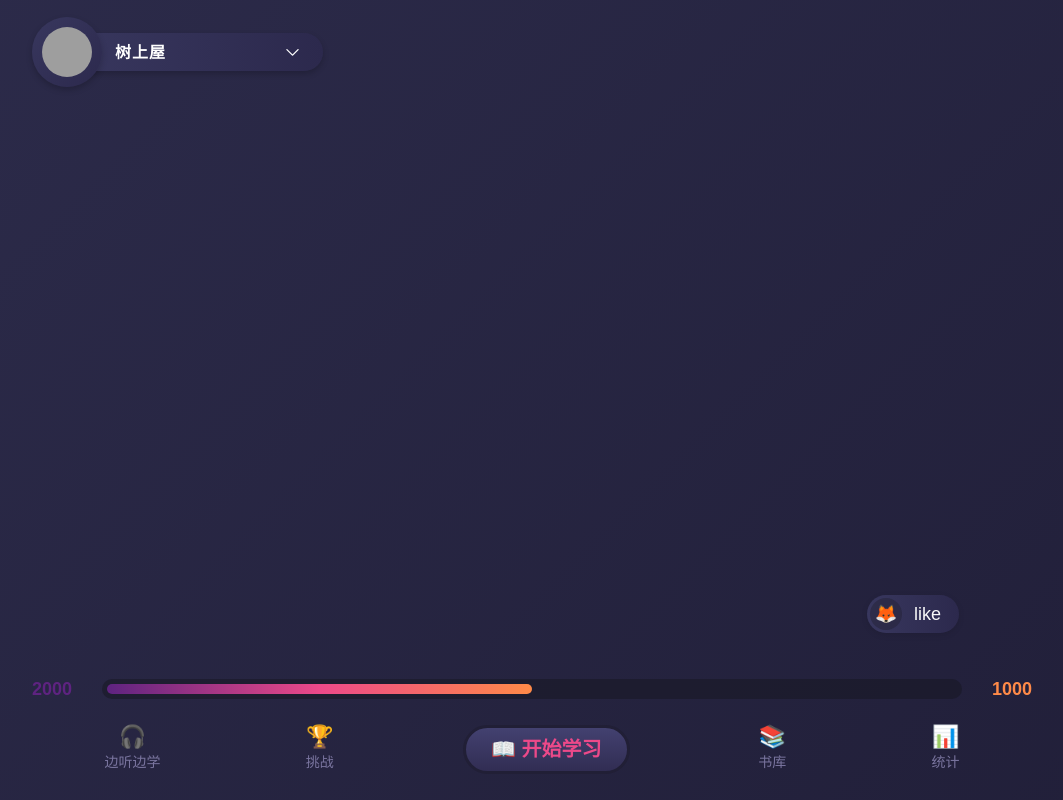
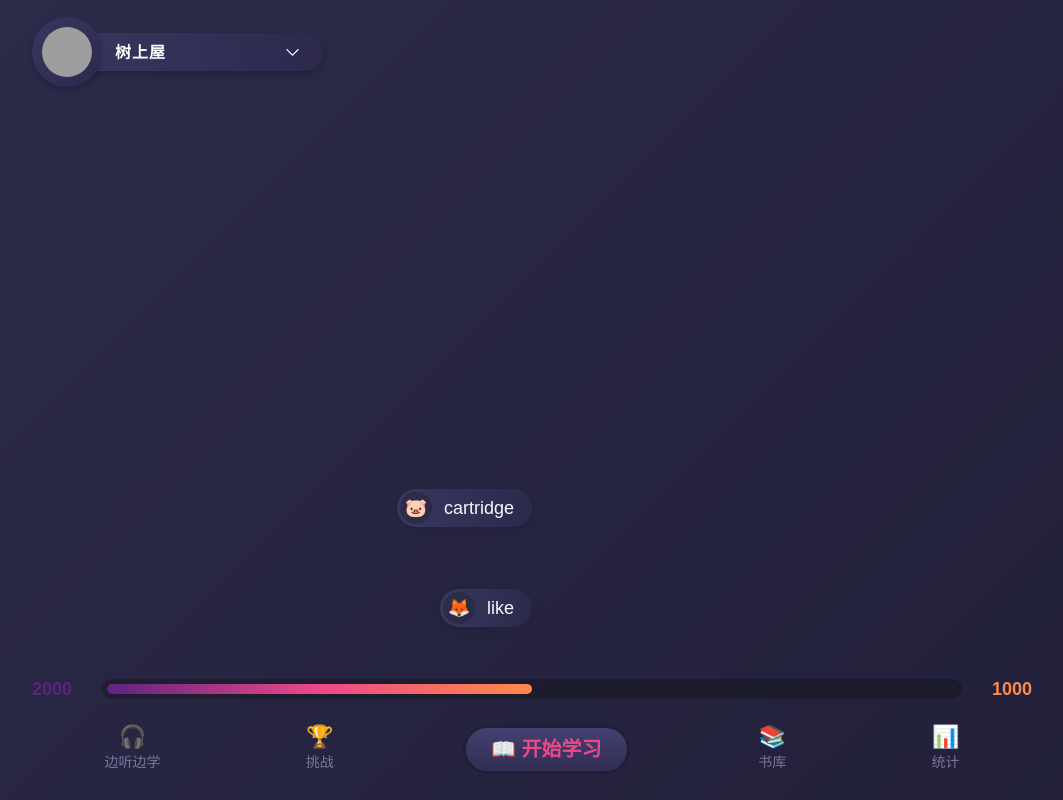
Before and after one commit to 18777215778/dan-ci, a Vue app: page / in a window 1280 px wide. Shown: the whole page, without its empty margins (108-1171 px from the left). Built offline with nearby package versions, Linux system fonts and the light colour scheme; grey boxes are pictures that could not be loaded.

Commit message:
改善了弹幕部分的代码结构

```diff
--- a/src/App.vue
+++ b/src/App.vue
@@ -21,12 +21,8 @@ html
   font-size: 10px
 
 body
-  position: absolute
+  @include overspread
   z-index: -11
-  top: 0
-  bottom: 0
-  right: 0
-  left: 0
   font-size: 1.6rem
   line-height: 1em
   user-select: none
@@ -41,11 +37,8 @@ ul
   list-style-type: none
 
 #app
-  position: relative
+  @include overspread
   z-index: -10
-  width: 100%
-  height: 100%
   background: linear-background(135deg, $main-light-color-1, $main-deep-color-1)
   overflow: hidden
-
 </style>
--- a/src/assets/sass/main.sass
+++ b/src/assets/sass/main.sass
@@ -16,7 +16,16 @@ $text-color: #7A759F
   @return linear-gradient(#{$deg}, #{$start-color} 0, #{$end-color} 100%)
 
 // mixin
+// 超出范围，显示省略号
 @mixin ellipsis-show()
   overflow: hidden
   text-overflow: ellipsis
   white-space: nowrap
+
+// 铺满父元素
+@mixin overspread ()
+  position: absolute
+  top: 0
+  bottom: 0
+  left: 0
+  right: 0
--- a/src/components/BarrageArea/DCbarrageArea.vue
+++ b/src/components/BarrageArea/DCbarrageArea.vue
@@ -12,12 +12,13 @@
     name: "DCBarrageArea",
     created: function () {
       this.$nextTick(function () {
-        this.$cartridge.send({type: "1", content: "like"})
+        this.$cartridge.send({type: "1", content: "like", vue: this});
+        this.$cartridge.send({type: "2", content: "cartridge", vue: this});
       });
     },
     methods: {
-      openWin: function (options) {
-        console.log(options);
+      openWin: function (option) {
+        console.log(option);
       }
     }
   }
--- a/src/components/Menu/DCMenu.vue
+++ b/src/components/Menu/DCMenu.vue
@@ -16,7 +16,10 @@
       <span class="option--icon" slot="icon">🏆</span>
       <span class="option--text" slot="text">挑战</span>
     </DCOption>
-    <button class="start-learn animated rubberBand">📖 开始学习</button>
+    <button
+      class="start-learn animated rubberBand"
+      @click="startLearn"
+    >📖 开始学习</button>
     <DCOption
       class="option"
       @openURL="openURL"
@@ -46,6 +49,9 @@
     methods: {
       openURL: function (ev) {
         console.log(ev)
+      },
+      startLearn: function () {
+        this.$vagueShade.shade('#app');
       }
     }
   }
--- /dev/null
+++ b/src/components/loadingAnim/DCLoadingAnim.vue
@@ -0,0 +1,44 @@
+<template>
+  <div class="loader">Loading...</div>
+</template>
+
+<script>
+  export default {
+    name: "DCLoadingAnim"
+  }
+</script>
+
+<style lang="sass" scoped>
+  .loader,
+  .loader:after
+    border-radius: 50%
+    width: 10em
+    height: 10em
+
+  .loader
+    margin: 60px auto
+    font-size: 10px
+    position: relative
+    text-indent: -9999em
+    border-top: 1.1em solid rgba(255, 255, 255, 0.2)
+    border-right: 1.1em solid rgba(255, 255, 255, 0.2)
+    border-bottom: 1.1em solid rgba(255, 255, 255, 0.2)
+    border-left: 1.1em solid #ffffff
+    transform: translateZ(0)
+    animation: load8 1.1s infinite linear
+
+  @-webkit-keyframes load8
+    0%
+      transform: rotate(0deg)
+
+    100%
+      transform: rotate(360deg)
+
+
+  @keyframes load8
+    0%
+      transform: rotate(0deg)
+
+    100%
+      transform: rotate(360deg)
+</style>
--- a/src/main.js
+++ b/src/main.js
@@ -2,10 +2,12 @@ import Vue from "vue";
 import App from "./App.vue";
 import router from "./router";
 import store from "./store/index";
-import cartridge from "./plugins/cartridges/cartridge"
+import cartridge from "./plugins/cartridges/cartridge";
+import vagueShade from "./plugins/vagueShade/vagueShade";
 
 Vue.config.productionTip = false;
 Vue.use(cartridge);
+Vue.use(vagueShade);
 
 new Vue({
   router,
--- a/src/plugins/cartridges/cartridge.js
+++ b/src/plugins/cartridges/cartridge.js
@@ -1,27 +1,30 @@
-import DCCartridgeTemplate from "./DCCartridgeTemplate";
+import cartridgeTemplate from "./cartridgeTemplate";
 import config from "./configurationTable";
 import tools from "../../assets/js/tools";
 
 const cartridge = {};
 cartridge.install = function (Vue) {
 
-  function send({type, content}) {
-    let DCCartridge = Vue.extend(DCCartridgeTemplate);
-    let styleAttr = _buildStyle();
+  // 把弹幕元素插入到DOM中
+  function send({type, content, vue}) {
+    let DCCartridge = Vue.extend(cartridgeTemplate);
+    let position = _randomPosition();
 
     let instance = new DCCartridge({
       propsData: {
         type,
         icon: config[type].icon,
         content,
-        styleAttr
+        position,
+        vue
       }
-    }).$mount();
+    });
 
-    document.querySelector('.barrage-area').appendChild(instance.$el);
+    document.querySelector('.barrage-area').appendChild(instance.$mount().$el);
   }
 
-  function _buildStyle() {
+  // 随机生成弹幕的位置
+  function _randomPosition() {
 
     let yAxis, duration, place;
     yAxis = tools.selectFrom(1, 100);
@@ -34,7 +37,7 @@ cartridge.install = function (Vue) {
       place = "bottom"
     }
 
-    duration = 15;
+    duration = 10;
 
     return {
       [place]: `${yAxis}%`,
--- /dev/null
+++ b/src/plugins/cartridges/cartridgeMixin.js
@@ -0,0 +1,31 @@
+export default {
+  props: {
+    type: {
+      type: String
+    },
+    icon: {
+      type: String
+    },
+    content: {
+      required: true
+    },
+    position: {
+      type: Object
+    },
+    options: {
+      type: Object
+    }
+  },
+  methods: {
+    // 打开窗口
+    openWin: function () {
+      this.$vagueShade.shade("#app");
+    },
+    // 移除弹幕元素
+    toDie: function () {
+      this.$destroy();
+      let el = this.$el;
+      el.parentElement.removeChild(el);
+    }
+  }
+}
--- a/src/plugins/cartridges/DCCartridgeTemplate.vue
+++ b/src/plugins/cartridges/cartridgeTemplate.vue
@@ -1,9 +1,9 @@
 <template>
   <div
     class="cartridge"
-    :style="styleAttr"
+    :style="position"
     @click="openWin"
-    @animationEnd="toDie"
+    @animationend="toDie"
   >
     <span class="icon">{{ icon }}</span>
     <span class="content">{{ content }}</span>
@@ -11,39 +11,11 @@
 </template>
 
 <script>
+  import cartridgeMixin from "./cartridgeMixin";
+
   export default {
-    name: "DCCartridgeTemplate",
-    props: {
-      type: {
-        type: String
-      },
-      icon: {
-        type: String
-      },
-      content: {
-        type: String
-      },
-      isClickable: {
-        type: Boolean,
-        default: true
-      },
-      styleAttr: {
-        type: Object
-      }
-    },
-    methods: {
-      openWin: function () {
-        this.$emit(openWin, {
-          type: this.type,
-          icon: this.icon,
-          content: this.content,
-          isClickable: this.isClickable
-        })
-      },
-      toDie: function () {
-        console.log("动画结束！");
-      }
-    }
+    name: "cartridgeTemplate",
+    mixins: [cartridgeMixin]
   }
 </script>
 
--- a/src/plugins/cartridges/configurationTable.js
+++ b/src/plugins/cartridges/configurationTable.js
@@ -1,5 +1,18 @@
+
 export default {
   "1": {
     icon: "🦊"
-  }
+  },
+  "2": {
+    icon: "🐷"
+  },
+  "3": {
+    icon: "🦁"
+  },
+  "4": {
+    icon: "🐶"
+  },
+  "5": {
+    icon: "🐴"
+  },
 }
--- /dev/null
+++ b/src/plugins/vagueShade/vagueShade.js
@@ -0,0 +1,49 @@
+let vagueShade = {};
+
+vagueShade.install = function (Vue) {
+
+  let data = {
+    targetEle: null,
+    parentEle: null,
+    shadeEle: null
+  };
+
+  function shade(selectors) {
+    let targetEle = document.querySelector(selectors);
+
+    if (!targetEle) {
+      return undefined;
+    }
+
+    // targetEle.style.transition = `${targetEle.style.transition}, filter 300ms`;
+    // targetEle.style.filter = `${targetEle.style.transform}, blur(10px) brightness(70%)`;
+
+    targetEle.style.transition = "filter 1000ms";
+    targetEle.style.filter = "blur(10px) brightness(70%)";
+
+    console.log(targetEle.style.transition);
+    console.log(targetEle.style.filter);
+
+    let shadeEle = document.createElement("div");
+    shadeEle.style.position = "absolute";
+    shadeEle.style.zIndex = "10";
+    shadeEle.style.top = "0";
+    shadeEle.style.bottom = "0";
+    shadeEle.style.left = "0";
+    shadeEle.style.right = "0";
+    shadeEle.style.backgroundColor = "transparent";
+
+    targetEle.parentElement.appendChild(shadeEle);
+  }
+
+  function unshade() {
+
+  }
+
+  Vue.prototype.$vagueShade = {
+    shade,
+    unshade
+  }
+};
+
+export default vagueShade;
```
